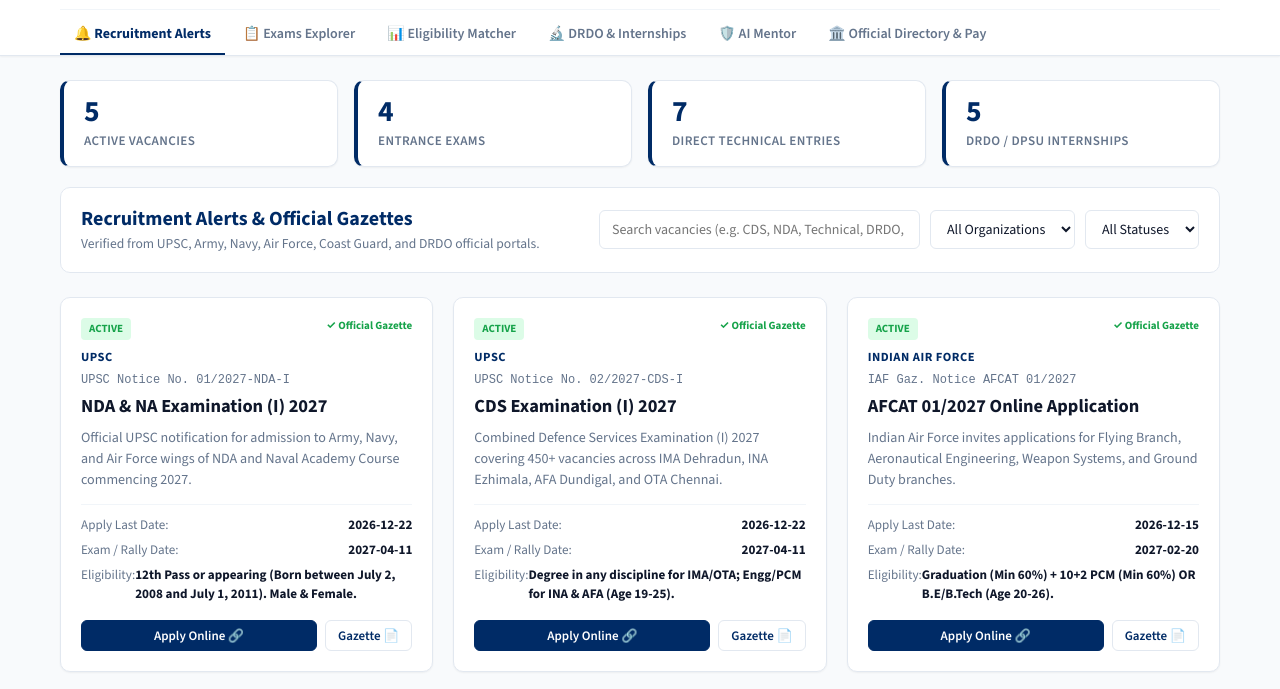
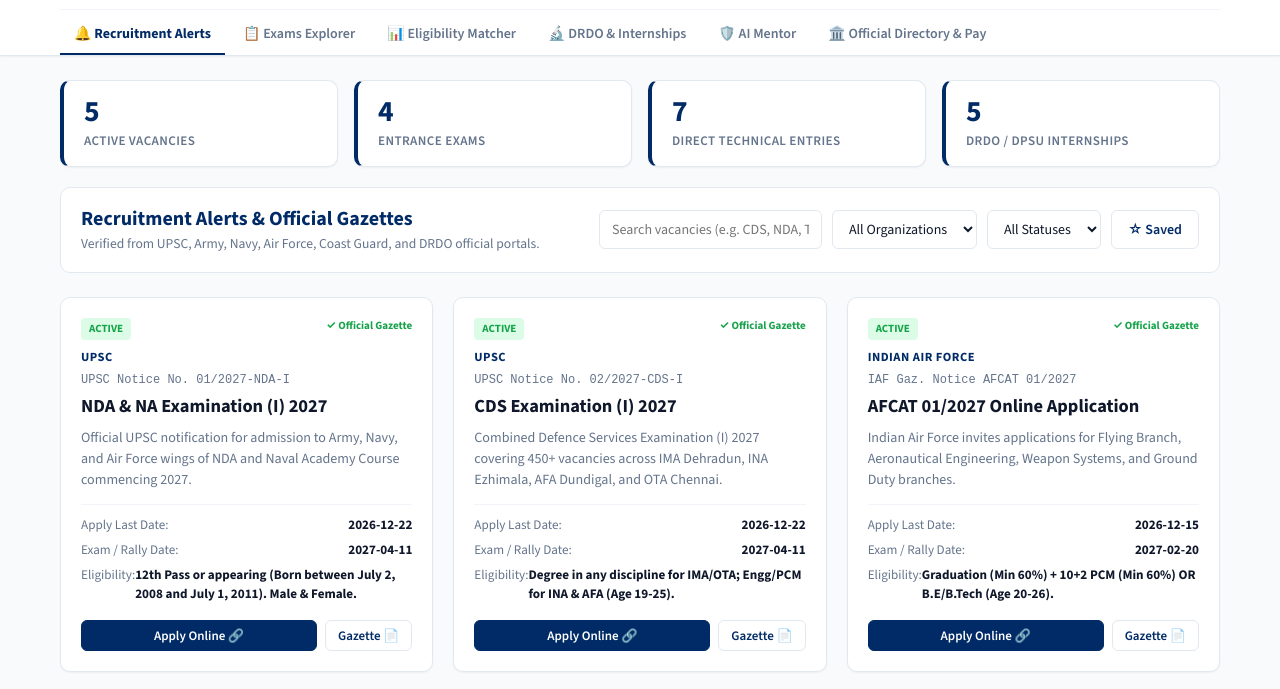
Before and after one commit to hemandBabu27/Defence_Track_AI, a website with bundled scripts: page index.html in a window 1280 px wide. Shown: the part 65-754 px from the top of the page. Built offline with nearby package versions, Linux system fonts and the light colour scheme; files whose address does not match are found by name.

Commit message:
Add saved recruitment filter

```diff
--- a/index.html
+++ b/index.html
@@ -107,6 +107,7 @@
             <option value="Active">Active Only</option>
             <option value="Upcoming">Upcoming</option>
           </select>
+          <button type="button" class="btn btn-outline saved-filter-btn" id="btn-saved-filter" aria-pressed="false">☆ Saved</button>
         </div>
       </div>
 
```
